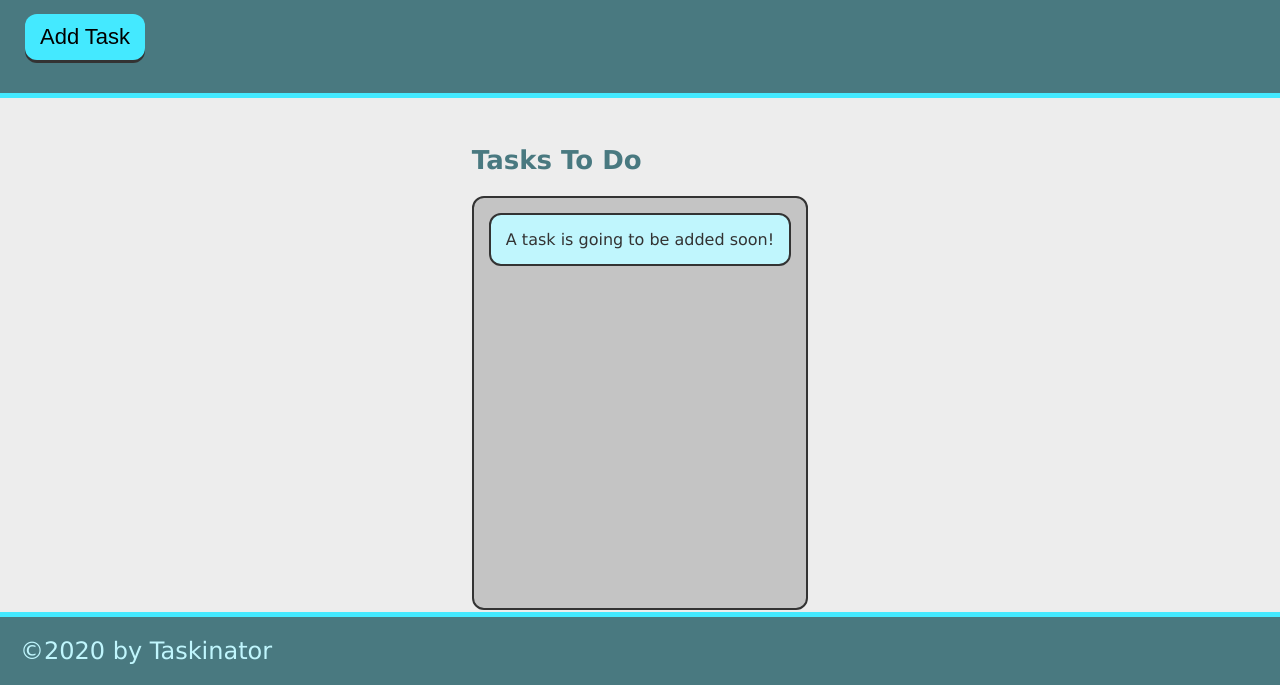
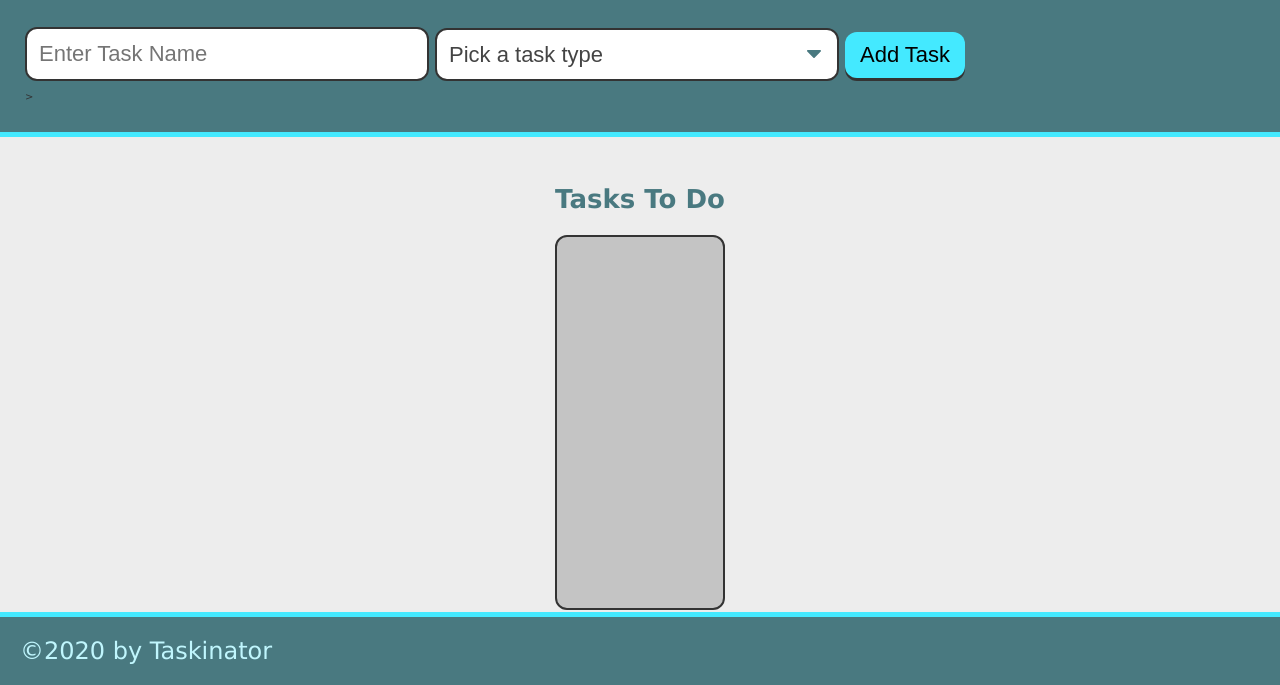
Before and after one commit to ddunning1992/taskinator, a plain HTML site: page index.html in a window 1280 px wide. Shown: the part 115-800 px from the top of the page. Drawn offline with Linux system fonts and the light colour scheme.

Commit message:
added proper form inputs with classes for styling

```diff
--- a/index.html
+++ b/index.html
@@ -13,15 +13,30 @@
   <header>
     <h1 class="page-title">Taskinator</h1>
     <p>Click the button below to add a new task!</p>
-    <button class="btn" id="save-task">Add Task</button>
+    <form id="task-form">
+      <div class="form-group">
+        <input type="text" name="task-name" class="text-input" placeholder="Enter Task Name" />
+      </div>
+
+      <div class="form-group">
+        <select name="task-type" class="select-dropdown">
+          <option value="" disabled selected>Pick a task type</option>
+          <option value="Print">Print</option>
+          <option value="Web">Web</option>
+          <option value="Mobile">Mobile</option>
+        </select>
+      </div>
+
+      <div class="form-group">
+        <button class="btn" id="save-task" type="submit">Add Task</button>
+      </div>
+    </form>>
   </header>
 
   <main class="page-content">
     <section clas="task-list-wrapper">
       <h2 class="list-title">Tasks To Do</h2>
-      <ul class="task-list" id="tasks-to-do">
-        <li class="task-item">A task is going to be added soon!</li>
-      </ul>
+      <ul class="task-list" id="tasks-to-do"></ul>
     </section>
   </main>
 
```
